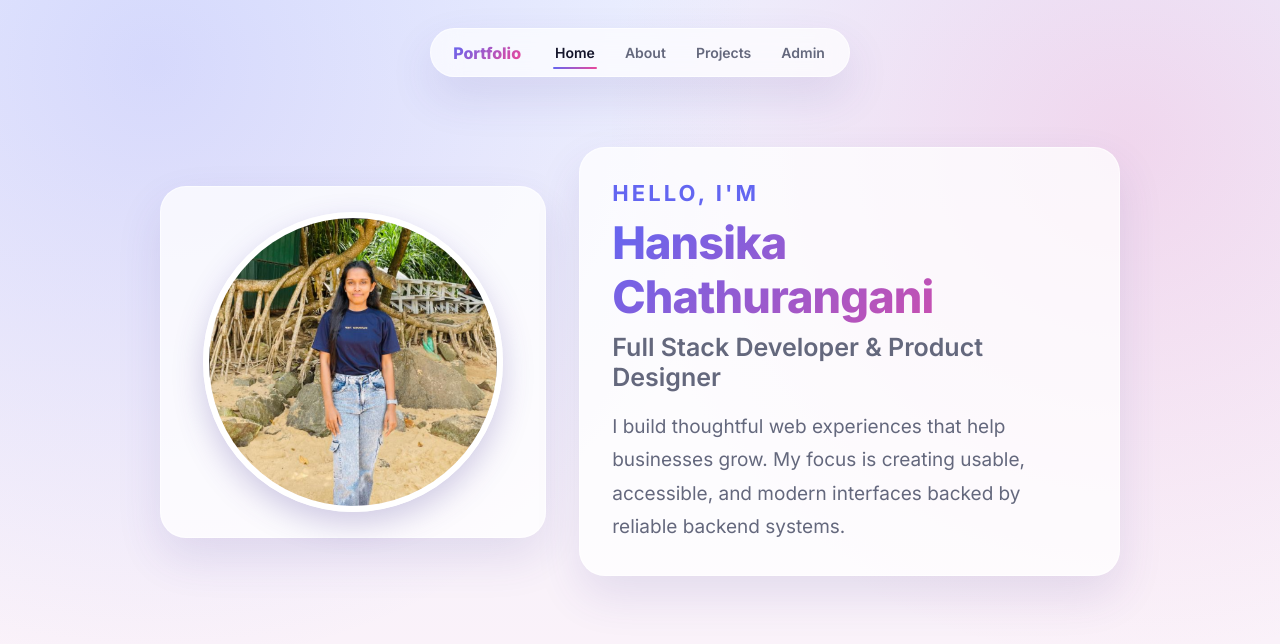
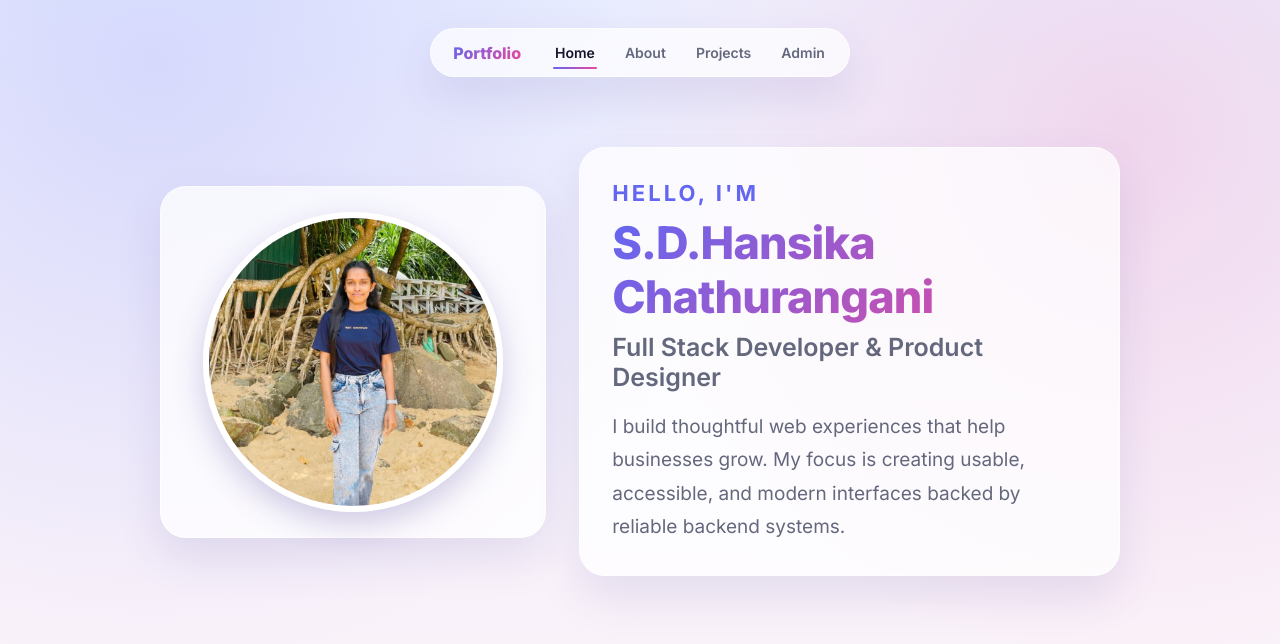
Before and after one commit to hansika143/ICT2022-Portfolio, a plain HTML site: page client/index.html in a window 1280 px wide. Drawn offline with Linux system fonts and the light colour scheme.

Commit message:
Update index page

```diff
--- a/client/index.html
+++ b/client/index.html
@@ -34,7 +34,7 @@
 
         <div class="card hero-text-card">
           <p class="eyebrow">HELLO, I'M</p>
-          <h1 class="hero-name">Hansika Chathurangani</h1>
+          <h1 class="hero-name">S.D.Hansika Chathurangani</h1>
           <p class="hero-role">Full Stack Developer &amp; Product Designer</p>
           <p class="hero-bio">
             I build thoughtful web experiences that help businesses grow. My focus
```
